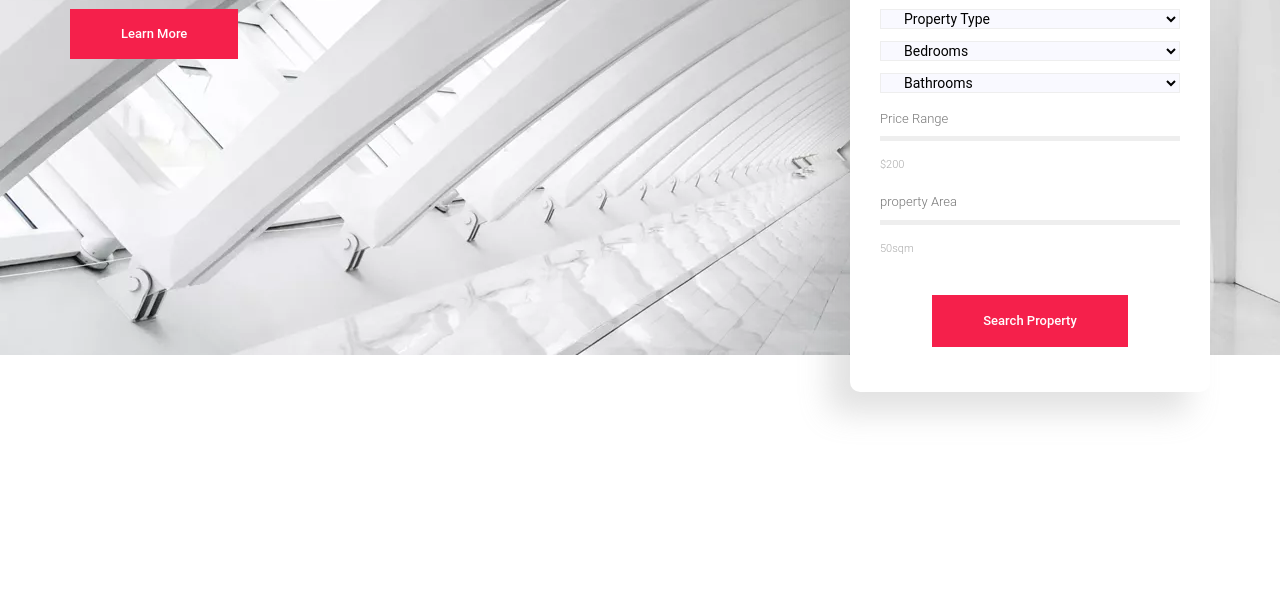
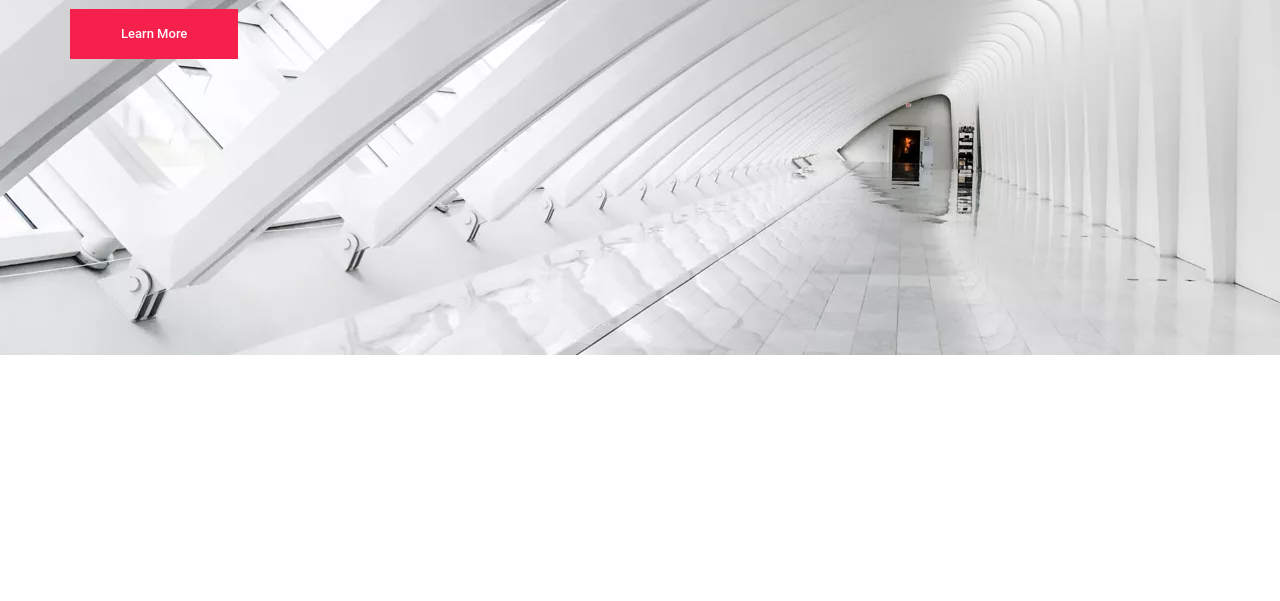
Before and after one commit to yamaanqidwai/Real-State-Multi, a plain HTML site: page index.html in a window 1280 px wide. Shown: the part 499-1100 px from the top of the page. Drawn offline with nearby package versions, Linux system fonts and the light colour scheme; a web font is replaced by a local one.

Commit message:
Update index.html

```diff
--- a/index.html
+++ b/index.html
@@ -119,60 +119,7 @@
         </div>
       </div>
       <div class="container">
-        <div class="advanced_search">
-          <h3>Search Properties for</h3>
-          <div class="search_select">
-            <select class="s_select">
-              <option value="1">Choose Locations</option>
-              <option value="2">Property Type</option>
-              <option value="4">Bedrooms</option>
-            </select>
-            <select class="s_select">
-              <option value="1">Property Type</option>
-              <option value="2">Choose Locations</option>
-              <option value="4">Bedrooms</option>
-            </select>
-            <select class="s_select">
-              <option value="1">Bedrooms</option>
-              <option value="2">Property Type</option>
-              <option value="4">Choose Locations</option>
-            </select>
-            <select class="s_select">
-              <option value="1">Bathrooms</option>
-              <option value="2">Property Type</option>
-              <option value="4">Bedrooms</option>
-            </select>
-          </div>
-          <div class="search_range">
-            <div class="range_item">
-              <h5>Price Range</h5>
-              <div id="slider-range"></div>
-              <span class="d_text">$200</span>
-              <input
-                type="text"
-                id="amount"
-                readonly
-                style="border: 0"
-                class="amount"
-              />
-            </div>
-            <div class="range_item">
-              <h5>property Area</h5>
-              <div id="slider-range2"></div>
-              <span class="d_text2">50sqm</span>
-              <input
-                type="text"
-                id="amount2"
-                readonly
-                style="border: 0"
-                class="amount2"
-              />
-            </div>
-          </div>
-          <button type="submit" value="submit" class="btn submit_btn">
-            Search Property
-          </button>
-        </div>
+
       </div>
     </section>
 
```
